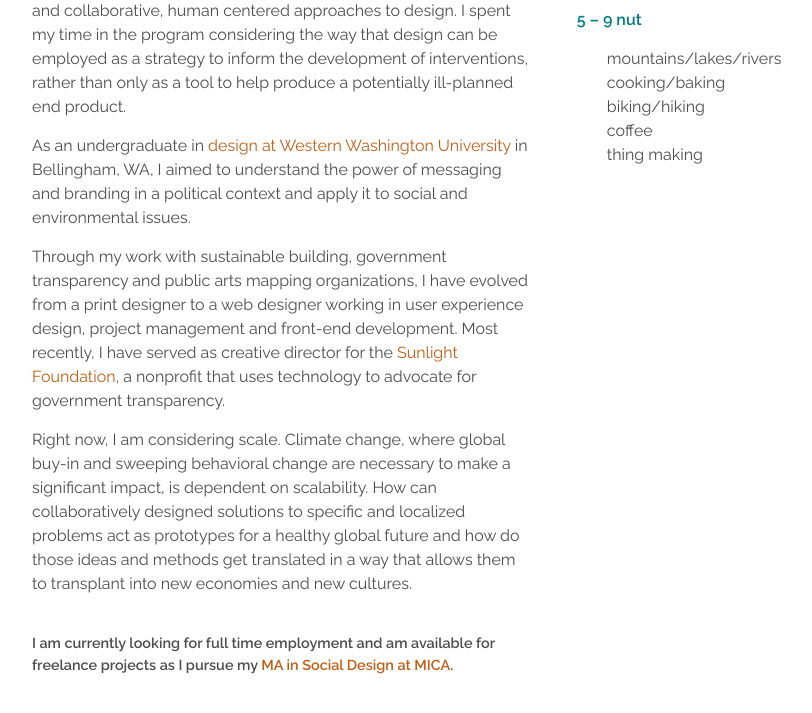
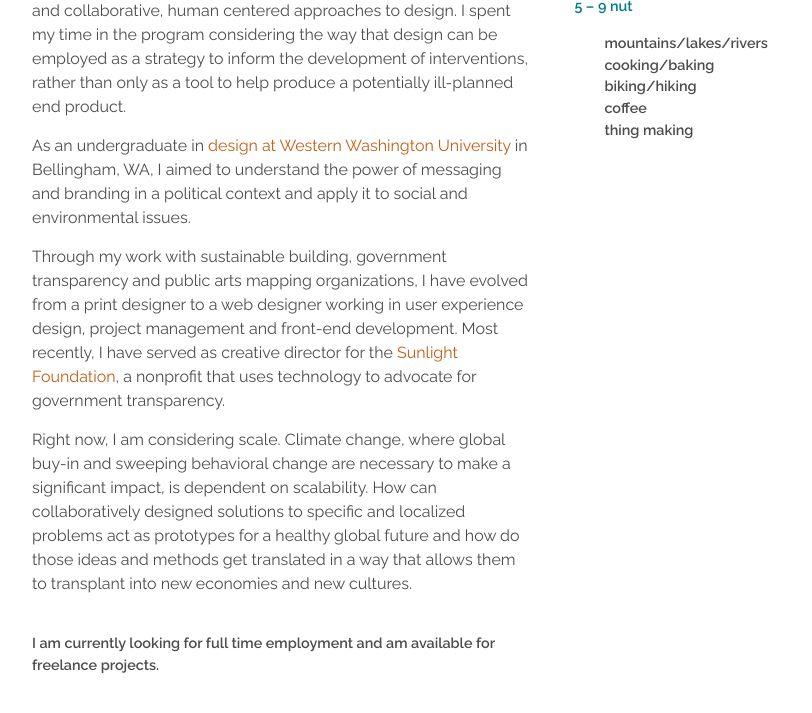
Before and after one commit to cweber/cweber.github.io, a Jekyll site: the page built from index.html, in a window 1280 px wide and 900 px high, scrolled down 922 px. Shown: the top 713 px of the window, without its empty margins (334-1146 px from the left). Built offline with Jekyll 4.4.1, drawn with Linux system fonts in a browser that asks for light colours.

Commit message:
whoops. Not in school anymore

```diff
--- a/index.html
+++ b/index.html
@@ -19,7 +19,7 @@
 		<p>As an undergraduate in <a target="”_blank”" href="”http://www.wwu.edu/design/”"> design at Western Washington University</a> in Bellingham, WA, I aimed to understand the power of messaging and branding in a political context and apply it to social and environmental issues.</p>
 		<p>Through my work with sustainable building, government transparency and public arts mapping organizations, I have evolved from a print designer to a web designer working in user experience design, project management and front-end development. Most recently, I have served as creative director for the <a target="”_blank”" href="”http://sunlightfoundation.com/”">Sunlight Foundation</a>, a nonprofit that uses technology to advocate for government transparency.</p>
 		<p>Right now, I am considering scale. Climate change, where global buy-in and sweeping behavioral change are necessary to make a significant impact, is dependent on scalability. How can collaboratively designed solutions to specific and localized problems act as prototypes for a healthy global future and how do those ideas and methods get translated in a way that allows them to transplant into new economies and new cultures.</p>
-		<p><small style="display: block; border-top: 1px dashed #ffffff; padding-top: 20px;">I am currently looking for full time employment and am available for freelance projects as I pursue my <a target="_blank" href="http://micasocialdesign.com/ma">MA in Social Design at MICA</a>.</small>
+		<p><small style="display: block; border-top: 1px dashed #ffffff; padding-top: 20px;">I am currently looking for full time employment and am available for freelance projects.
 		</p>
 	</div>
 	<div class="poetry two-col narrow">
```
